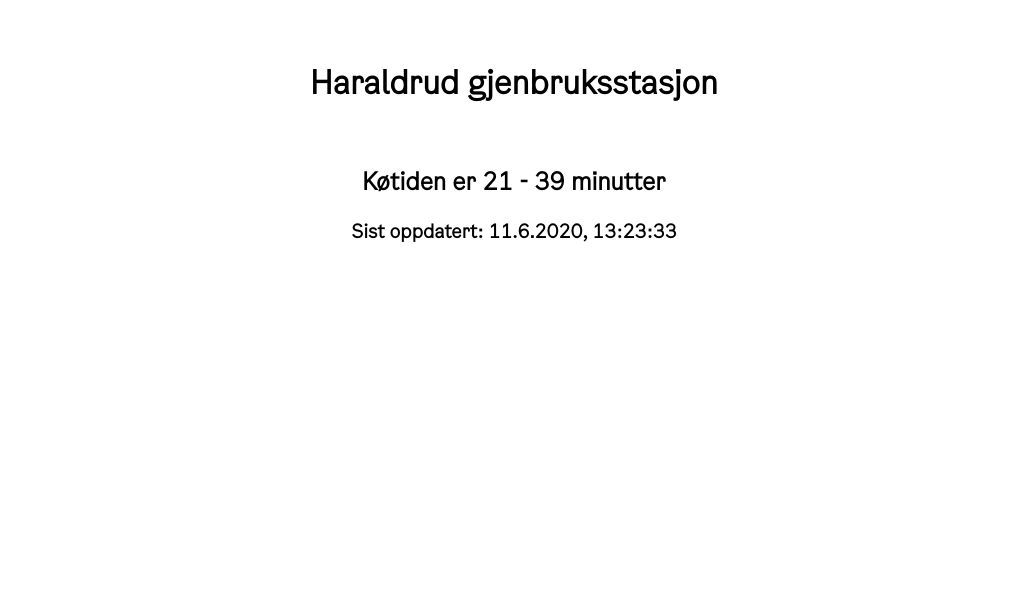
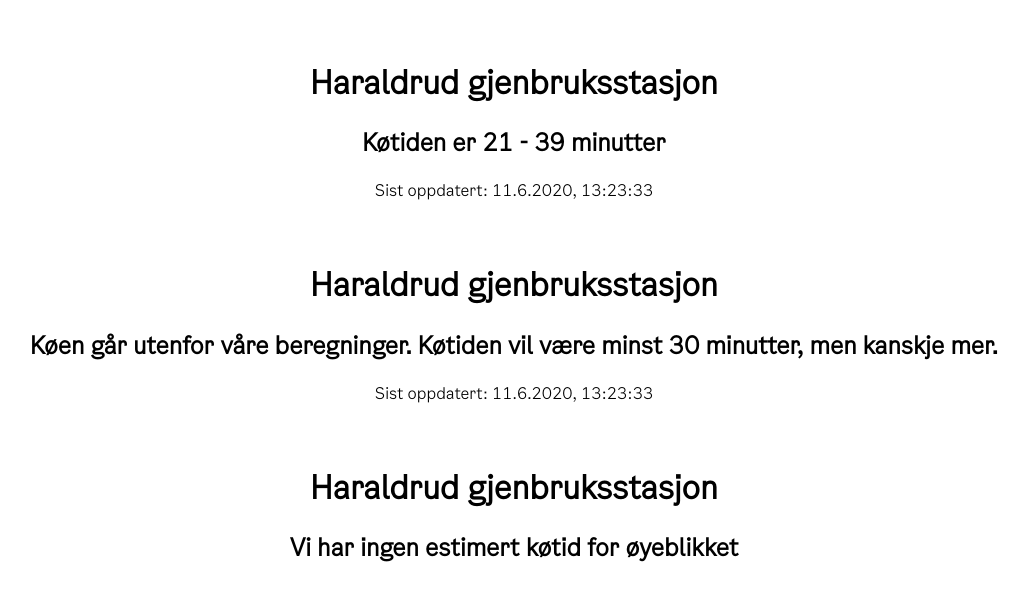
Before and after one commit to oslokommune/gjenbruksstasjoner-kotid-frontend, a Vue app: page / in a window 1280 px wide. Shown: the top 600 px of the page, without its empty margins (126-1155 px from the left). Built offline with nearby package versions, Linux system fonts and the light colour scheme.

Commit message:
DP-925: Fix after review - arr fix

```diff
--- a/src/components/QueueTime.vue
+++ b/src/components/QueueTime.vue
@@ -1,9 +1,13 @@
 <template>
   <div class="queue-time">
-    <div v-for="queueTimeArray in mockData" :key="queueTimeArray.station_id">
+    <div
+      class="queue-time-station"
+      v-for="queueTimeArray in mockData"
+      :key="queueTimeArray.station_id"
+    >
       <h1>{{ queueTimeArray.station_name }}</h1>
-      <div v-if="showQueue">
-        <div v-if="queueIsFull">
+      <div v-if="showQueue(queueTimeArray)">
+        <div v-if="queueIsFull(queueTimeArray)">
           <h2>
             Køen går utenfor våre beregninger. Køtiden vil være minst
             {{ hoursToMinutes(queueTimeArray.queue.expected_time) }} minutter,
@@ -15,9 +19,9 @@
           {{ hoursToMinutes(queueTimeArray.queue.min_time) }} -
           {{ hoursToMinutes(queueTimeArray.queue.max_time) }} minutter
         </h2>
-        <h3>
+        <p>
           Sist oppdatert: {{ convertDate(queueTimeArray.queue.updated_at) }}
-        </h3>
+        </p>
       </div>
       <div v-else>
         <h2>Vi har ingen estimert køtid for øyeblikket</h2>
@@ -36,7 +40,7 @@ export default {
       time: "10.73525436",
       mockData: [
         {
-          station_id: 42,
+          station_id: 44,
           station_name: "Haraldrud gjenbruksstasjon",
           is_open: true,
           queue: {
@@ -47,16 +51,35 @@ export default {
             updated_at: "2020-06-11T13:23:33.642441",
           },
         },
+        {
+          station_id: 42,
+          station_name: "Haraldrud gjenbruksstasjon",
+          is_open: true,
+          queue: {
+            is_full: true,
+            expected_time: 0.5,
+            min_time: 0.35,
+            max_time: 0.65,
+            updated_at: "2020-06-11T13:23:33.642441",
+          },
+        },
+
+        {
+          station_id: 44,
+          station_name: "Haraldrud gjenbruksstasjon",
+          is_open: true,
+          queue: null,
+        },
       ],
     };
   },
   computed: {
-    showQueue() {
-      return this.mockData[0].queue !== null;
+    /* showQueue() {
+      return this.queueTimeArray.queue !== null;
     },
     queueIsFull() {
-      return this.mockData[0].queue.is_full === true;
-    },
+      return this.queueTimeArray.queue.is_full === true;
+    },*/
   },
 
   methods: {
@@ -77,6 +100,12 @@ export default {
       var convertedDate = new Date(date).toLocaleString("nb");
       return convertedDate;
     },
+    showQueue(arr) {
+      return arr.queue !== null;
+    },
+    queueIsFull(arr) {
+      return arr.queue.is_full === true;
+    },
     mounted() {
       // this.getEstimatedQueueTime(url)
     },
@@ -90,13 +119,16 @@ export default {
 .queue-time {
   font-family: "Oslo Light", Helvetica, Arial, sans-serif;
 }
-h1 {
+.queue-time-station {
+  margin-top: 60px;
+}
+p {
   text-align: center;
-  margin-top: 60px;
+  margin-top: 10px;
 }
 
 h2 {
   text-align: center;
-  margin-top: 60px;
+  margin-top: 10px;
 }
 </style>
```
